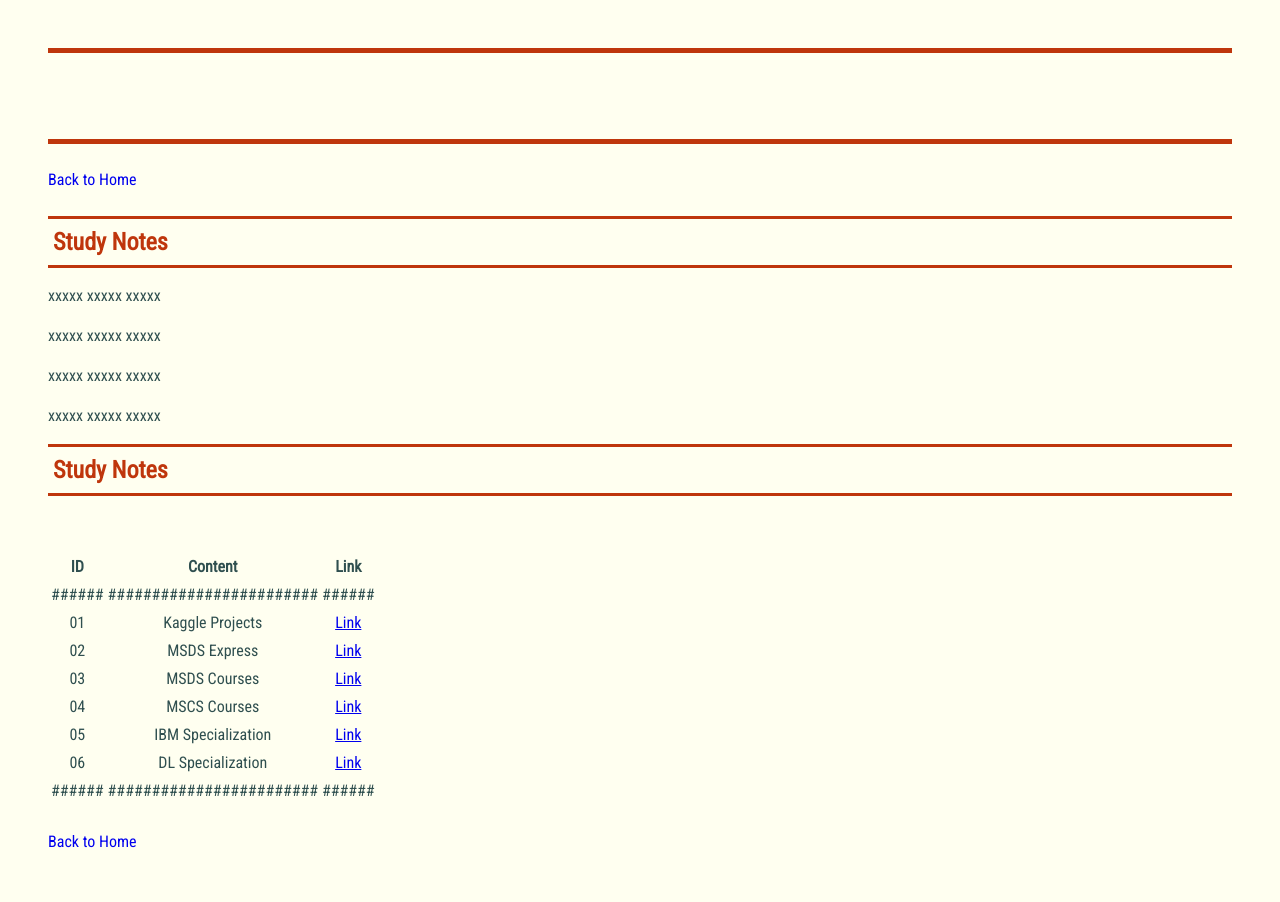
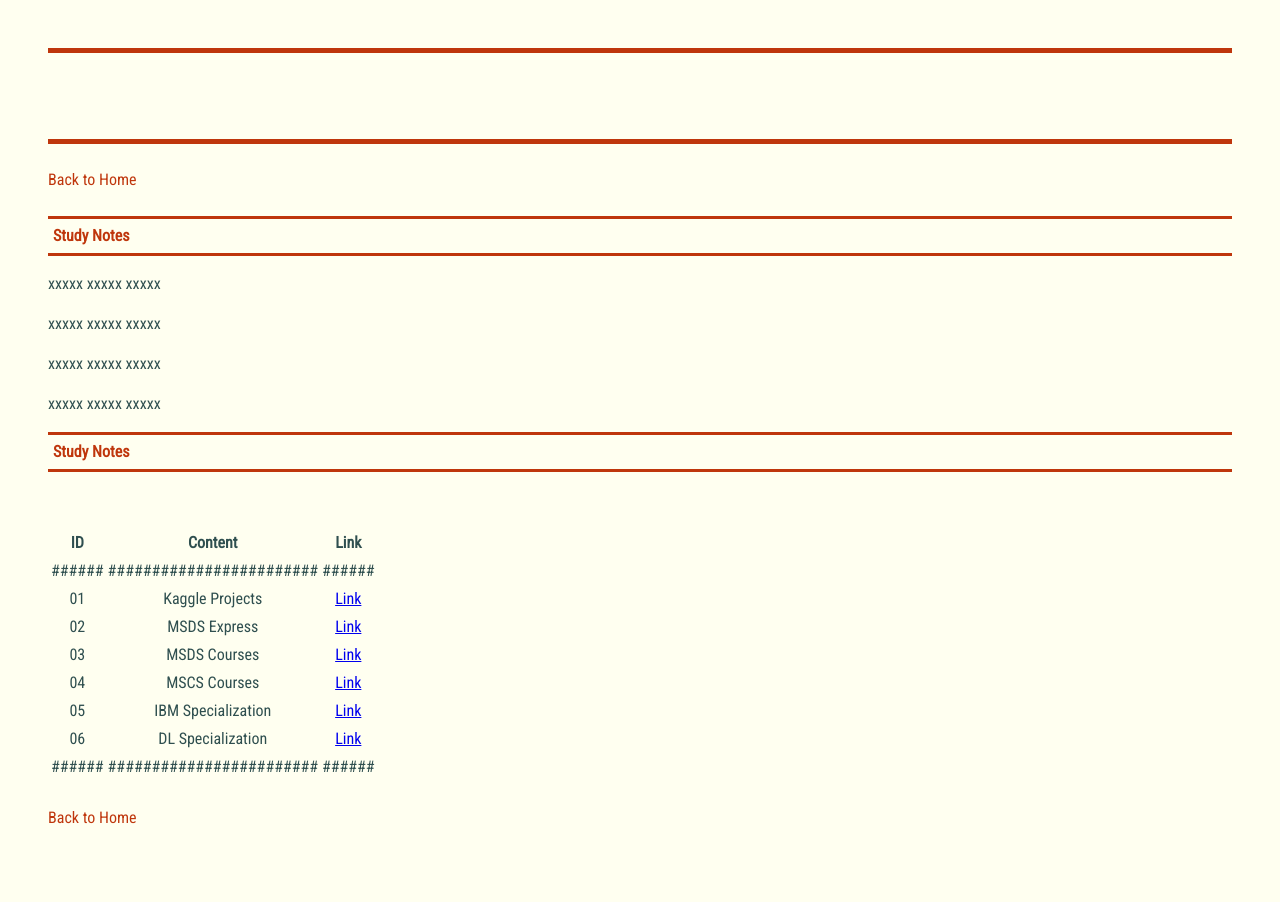
Before and after one commit to milanfx/milanfx.github.io, a Jekyll site: the page built from index.md, in a window 1280 px wide. Built offline with Jekyll 4.4.1, drawn with Linux system fonts in a browser that asks for light colours.

Commit message:
Update page.html

```diff
--- a/_layouts/page.html
+++ b/_layouts/page.html
@@ -19,7 +19,7 @@
     h2 {
       color: #bf360c;
       font-family: 'Roboto Condensed', sans-serif;
-      font-size: 32px;
+      font-size: 24px;
     }
 
     h3 {
@@ -27,7 +27,7 @@
       color: #bf360c;
       text-align: left;
       font-family: 'Roboto Condensed', sans-serif;
-      font-size: 24px;
+      font-size: 16px;
       margin: 0;
       overflow: hidden;
       padding: 5px;
@@ -43,7 +43,7 @@
 
     .back-home {
       background-color: Ivory;
-      color: bf360c;
+      color: #bf360c;
       text-align: left;
       font-family: 'Roboto Condensed', sans-serif;
       font-size: 16px;
```
